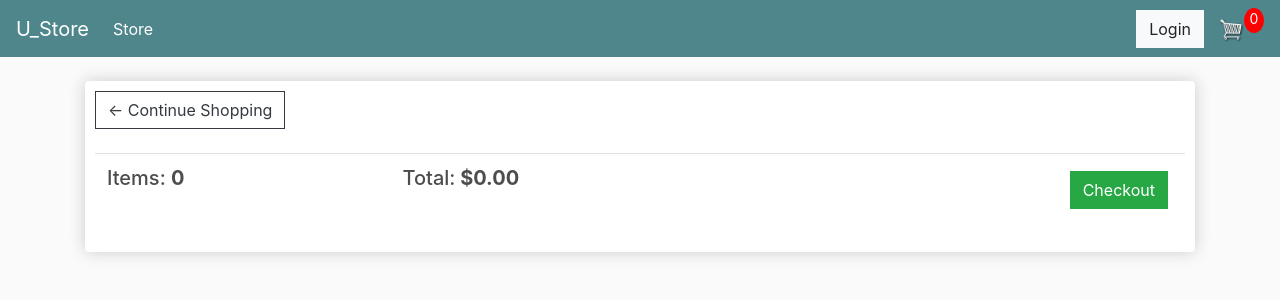
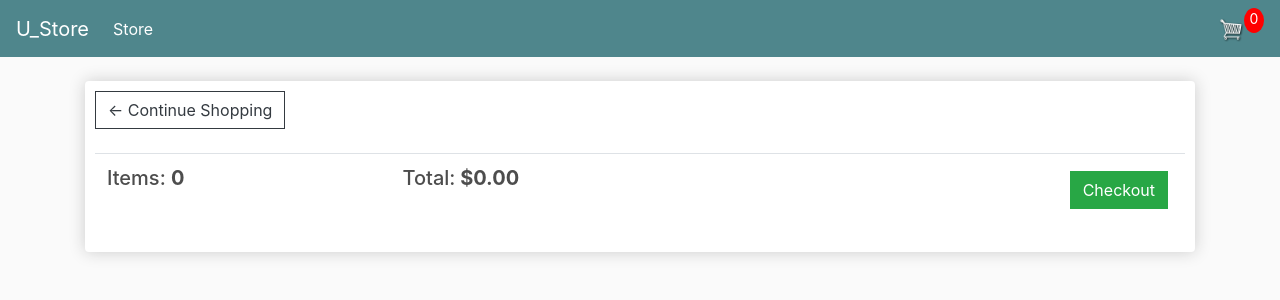
Before and after one commit to UzairAhmad1434/U_store-Ecommerce-store, a Django app: page /cart/ in a window 1280 px wide. Shown: the top 300 px of the page. Run offline with Django 5.2, Linux system fonts and the light colour scheme; lists and menus that the app fills with data are empty; some libraries are stand-ins or nearby versions.

Commit message:
complete

```diff
--- a/store/templates/store/main.html
+++ b/store/templates/store/main.html
@@ -91,8 +91,6 @@
           </li>
         </ul>
         <div class="form-inline my-2 my-lg-0">
-          <a href="#" class="btn btn-light">Login</a>
-
           <a href="{% url 'cart' %}">
             <img id="cart-icon" src="{% static 'images/cart.png' %}" />
           </a>
--- a/store/views.py
+++ b/store/views.py
@@ -76,9 +76,7 @@ def processOrder(request):
 
 	total = float(data['form']['total'])
 	order.transaction_id = transaction_id
-
-	if total == order.get_cart_total:
-		order.complete = True
+	order.complete = True
 	order.save()
 
 	ShippingAddress.objects.create(
```
Also changed, not shown: db.sqlite3, static/images/bat.jpg (added), static/images/bat_9Yp2P90.jpg (added), static/images/bat_JP8TY3A.jpg (added).
